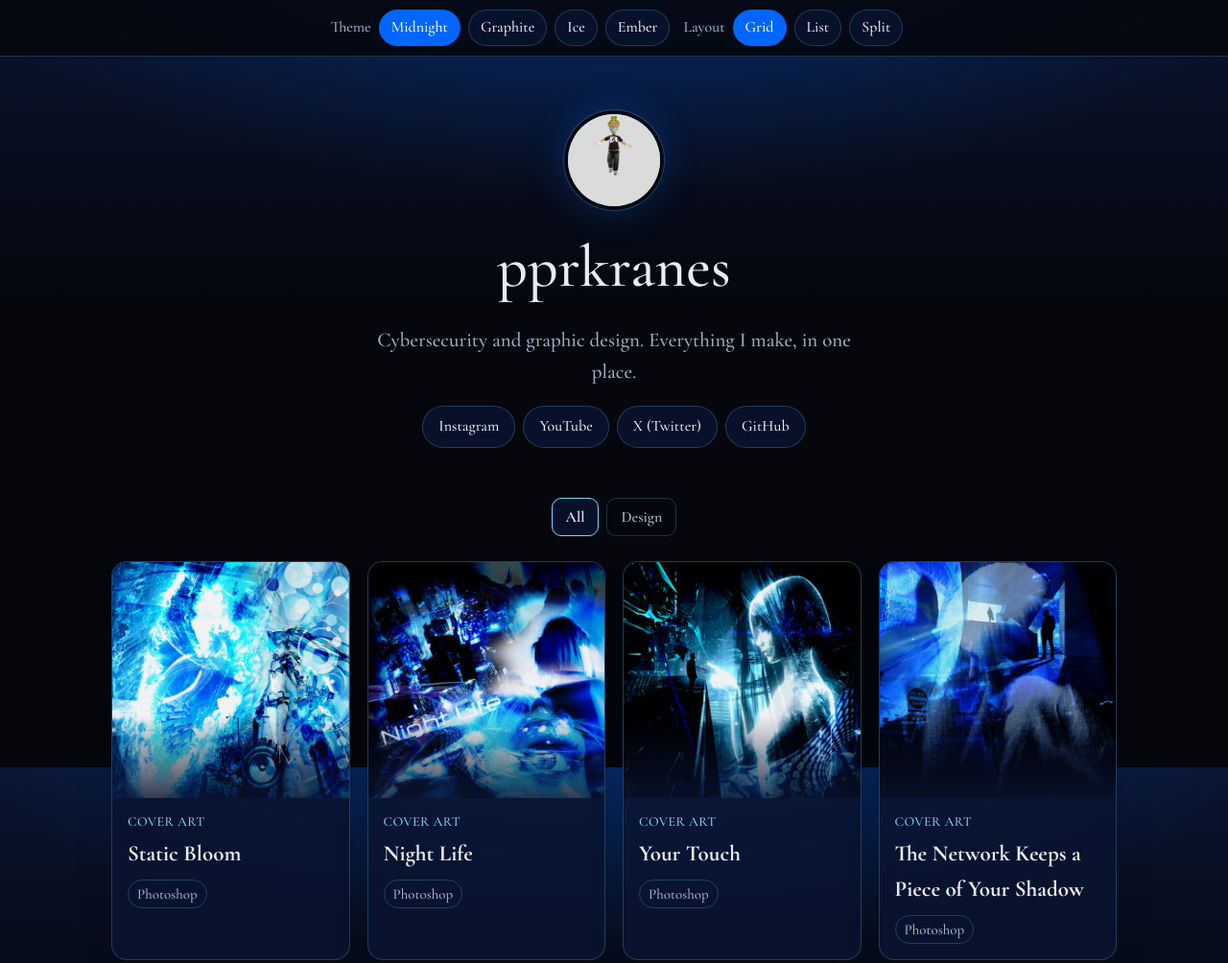
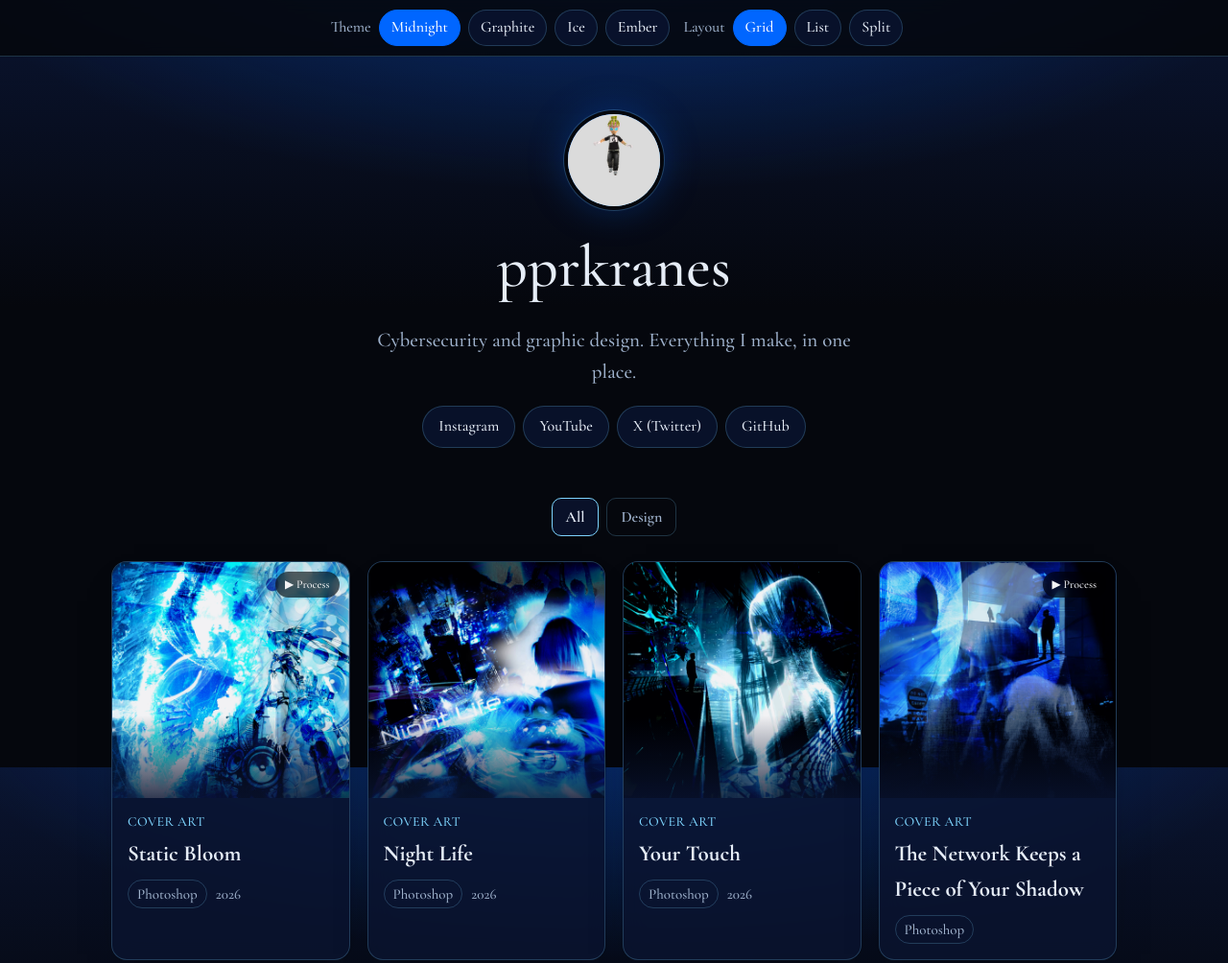
Before and after one commit to pprkranes/pprkranes.github.io, a plain HTML site: page index.html in a window 1280 px wide. Shown: the top 1004 px of the page at 96% size. Drawn offline with nearby package versions, Linux system fonts and the light colour scheme.

Commit message:
Added video links to artwork

```diff
--- a/index.html
+++ b/index.html
@@ -219,16 +219,16 @@ const CATEGORIES = ["Cyber", "Design", "Music"];
 const WORK = [
   // One line per piece, best first. To add a process video, paste the YouTube link between the quotes after video:
   // You can also fill in year, role (e.g. "Concept, compositing") and desc (one line about the idea).
-  { title: "Static Bloom", cat: "Design", type: "Cover art", tools: ["Photoshop"], img: "image/staticbloom.jpg", year: "", role: "", desc: "", video: "", link: "" },
-  { title: "Night Life", cat: "Design", type: "Cover art", tools: ["Photoshop"], img: "image/nightlife.jpg", year: "", role: "", desc: "", video: "", link: "" },
-  { title: "Your Touch", cat: "Design", type: "Cover art", tools: ["Photoshop"], img: "image/yourtouch.jpg", year: "", role: "", desc: "", video: "", link: "" },
-  { title: "The Network Keeps a Piece of Your Shadow", cat: "Design", type: "Cover art", tools: ["Photoshop"], img: "image/thenetworkkeepsapieceofyourshadow.jpg", year: "", role: "", desc: "", video: "", link: "" },
-  { title: "Cybertrain", cat: "Design", type: "Cover art", tools: ["Photoshop"], img: "image/cybertrain.jpg", year: "", role: "", desc: "", video: "", link: "" },
-  { title: "E-City", cat: "Design", type: "Cover art", tools: ["Photoshop"], img: "image/ecity.jpg", year: "", role: "", desc: "", video: "", link: "" },
-  { title: "Null Pointer", cat: "Design", type: "Cover art", tools: ["Photoshop"], img: "image/nullpointer.jpg", year: "", role: "", desc: "", video: "", link: "" },
-  { title: "Null Pointer (B&W)", cat: "Design", type: "Cover art", tools: ["Photoshop"], img: "image/nullpointer-bw.jpg", year: "", role: "", desc: "", video: "", link: "" },
-  { title: "Purple Rhombus", cat: "Design", type: "Cover art", tools: ["Photoshop"], img: "image/purple-rhombus.jpg", year: "", role: "", desc: "", video: "", link: "" },
-  { title: "Nature's Memory", cat: "Design", type: "Cover art", tools: ["Photoshop"], img: "image/naturesmemory.jpg", year: "", role: "", desc: "", video: "", link: "" },
+  { title: "Static Bloom", cat: "Design", type: "Cover art", tools: ["Photoshop"], img: "image/staticbloom.jpg", year: "2026", role: "", desc: "", video: "https://www.youtube.com/shorts/Kfxq4xAfoOc", link: "" },
+  { title: "Night Life", cat: "Design", type: "Cover art", tools: ["Photoshop"], img: "image/nightlife.jpg", year: "2026", role: "", desc: "", video: "", link: "" },
+  { title: "Your Touch", cat: "Design", type: "Cover art", tools: ["Photoshop"], img: "image/yourtouch.jpg", year: "2026", role: "", desc: "", video: "", link: "" },
+  { title: "The Network Keeps a Piece of Your Shadow", cat: "Design", type: "Cover art", tools: ["Photoshop"], img: "image/thenetworkkeepsapieceofyourshadow.jpg", year: "", role: "", desc: "", video: "https://youtube.com/shorts/MnUk0RxDjUU?si=PkmBhrtcdnnzdqeg", link: "" },
+  { title: "Cybertrain", cat: "Design", type: "Cover art", tools: ["Photoshop"], img: "image/cybertrain.jpg", year: "2026", role: "", desc: "", video: "", link: "" },
+  { title: "E-City", cat: "Design", type: "Cover art", tools: ["Photoshop"], img: "image/ecity.jpg", year: "2026", role: "", desc: "", video: "", link: "" },
+  { title: "Null Pointer", cat: "Design", type: "Cover art", tools: ["Photoshop"], img: "image/nullpointer.jpg", year: "2026", role: "", desc: "", video: "", link: "" },
+  { title: "Null Pointer (B&W)", cat: "Design", type: "Cover art", tools: ["Photoshop"], img: "image/nullpointer-bw.jpg", year: "2026", role: "", desc: "", video: "", link: "" },
+  { title: "Purple Rhombus", cat: "Design", type: "Cover art", tools: ["Photoshop"], img: "image/purple-rhombus.jpg", year: "2026", role: "", desc: "", video: "", link: "" },
+  { title: "Nature's Memory", cat: "Design", type: "Cover art", tools: ["Photoshop"], img: "image/naturesmemory.jpg", year: "2026", role: "", desc: "", video: "", link: "https://www.youtube.com/shorts/k2VaKAizslo" },
   { title: "This Is How I Remember It", cat: "Design", type: "Cover art", tools: ["Photoshop"], img: "image/thisishowirememberit.jpg", year: "", role: "", desc: "", video: "", link: "" }
 ];
 
```
